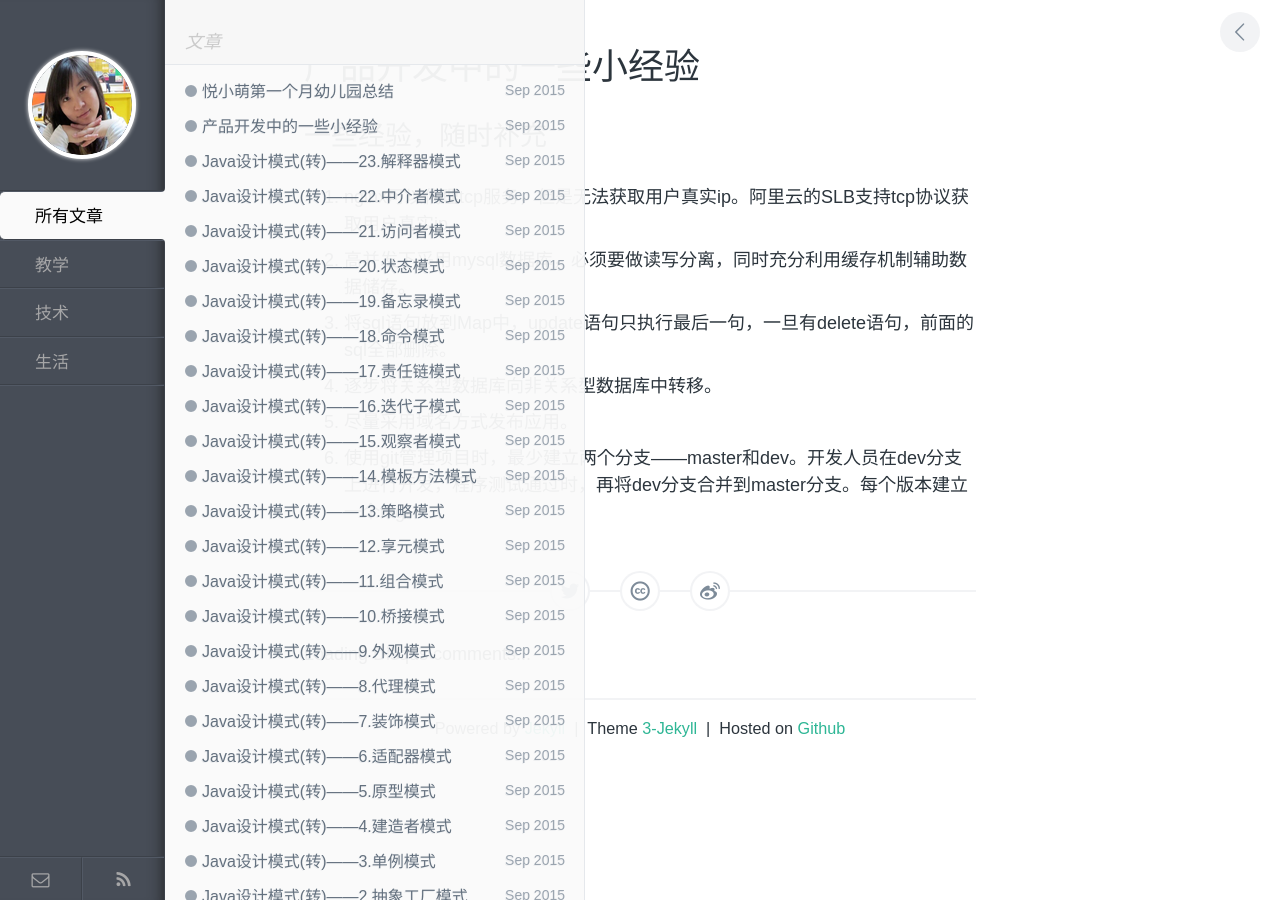
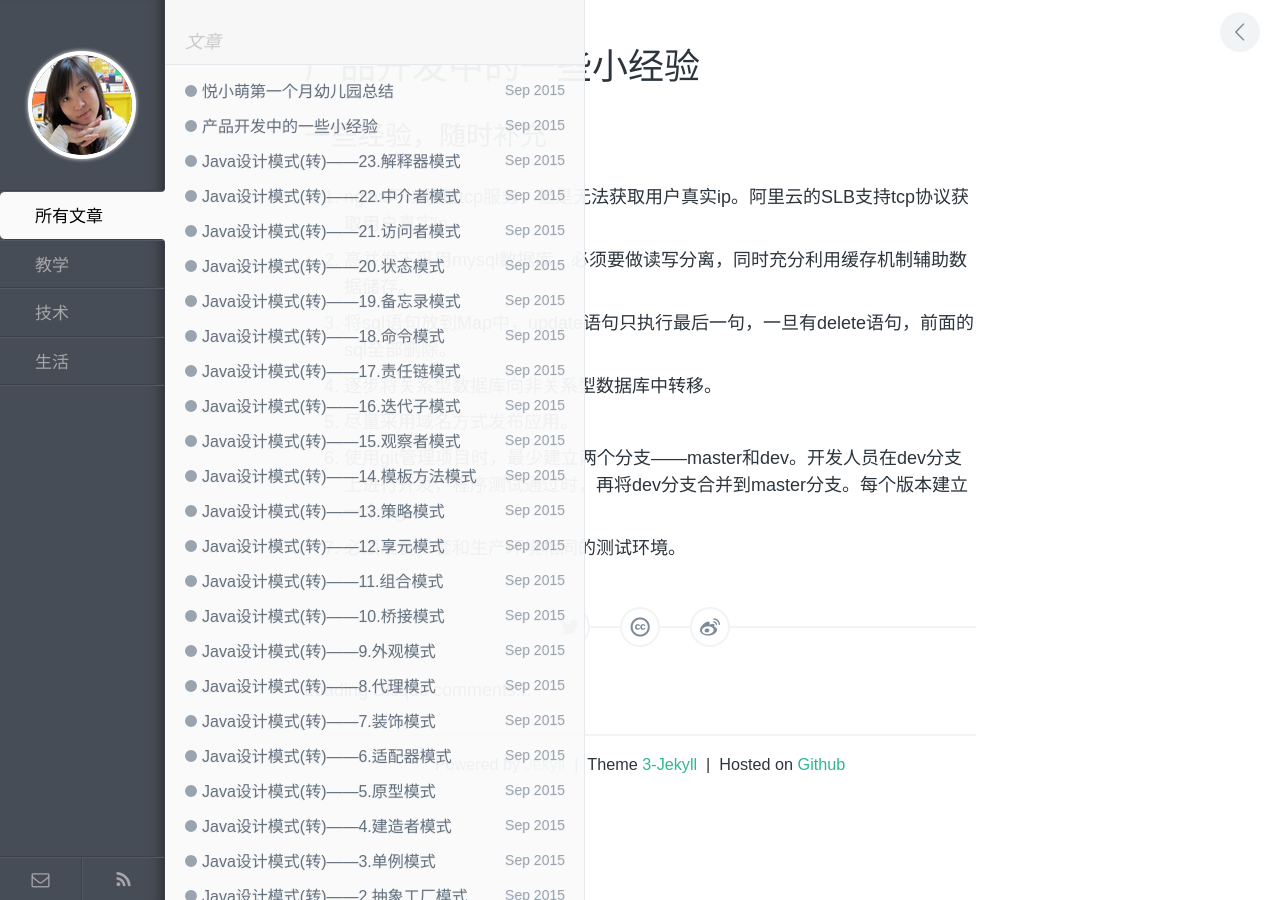
Before and after one commit to DrizztM/DrizztM.github.io, a Jekyll site: the page built from _posts/技术/2015-9-11-product-development-experience.md, in a window 1280 px wide. Built offline with Jekyll 4.4.1, drawn with Linux system fonts in a browser that asks for light colours; Markdown is read by kramdown in place of the engine named in the settings; comment, search, counter and statistics services are not loaded.

Commit message:
修改文章

```diff
--- a/_posts/技术/2015-9-11-product-development-experience.md
+++ b/_posts/技术/2015-9-11-product-development-experience.md
@@ -13,3 +13,4 @@ keywords: 经验
 4.	逐步将关系型数据库向非关系型数据库中转移。
 5.	尽量采用域名方式发布应用。
 6.	使用git管理项目时，最少建立两个分支——master和dev。开发人员在dev分支上进行开发，程序测试通过时，再将dev分支合并到master分支。每个版本建立一个tag。
+7.	必须准备一套和生产环境相同的测试环境。
```
